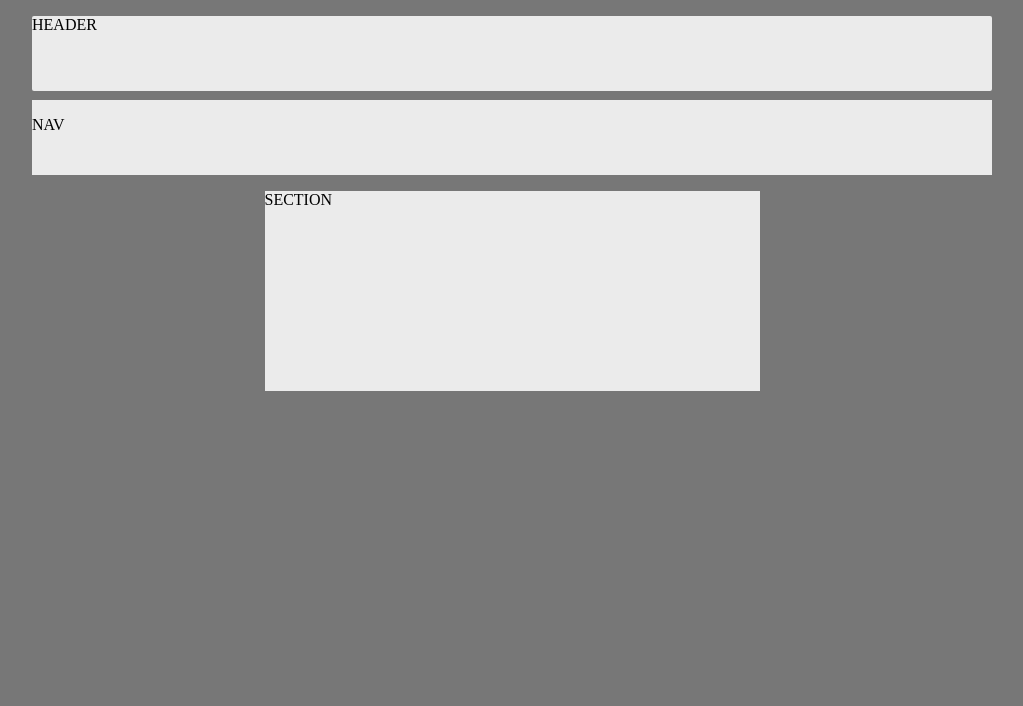
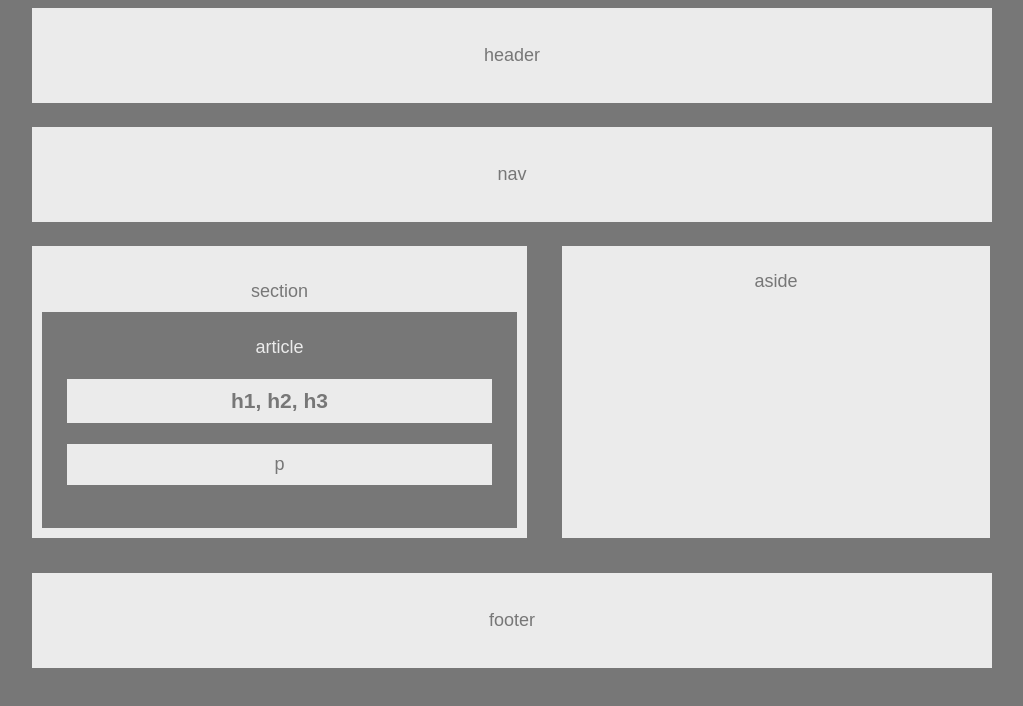
Before and after one commit to zkeesh/HW-Wireframe, a plain HTML site: page index.html in a window 1280 px wide. Shown: the whole page, without its empty margins (128-1151 px from the left). Drawn offline with Linux system fonts and the light colour scheme.

Commit message:
updated two main files

```diff
--- a/index.html
+++ b/index.html
@@ -4,21 +4,45 @@
 	<link rel="stylesheet" type="text/css" href="style.css">
 </head>
 <body>
-	<section class="top">
 
-		<div class="header">
-			<p>HEADER</p>
-		</div>
+<div class="container">
 
-		<div class="nav">
-			<p>NAV</p>
-		</div>
 
-	</section>
 
-	<div class="section">
-		<p>SECTION</p>
+	<header class="box">header</header>
+	<nav class="box">nav</nav>
+
+	<div id="middle">
+		<section class="clearfix">
+			section
+			<article>
+				article
+				<div class="light-grey">
+					<h1 class="padding">h1, h2, h3</h1>
+				</div>
+
+				<p class="light-grey padding">
+					p
+				</p>
+			</article>
+		</section>
+
+		<aside class="light-grey">
+			aside
+		</aside>
+
+		<div class="clear"></div>
+
 	</div>
 
+	<footer class="box">
+		footer
+	</footer>
+
+</div>
+
+
+
 </body>
+
 </html>
--- a/style.css
+++ b/style.css
@@ -1,30 +1,68 @@
 body {
 	background-color: #777;
+	font-family: 'Arial', 'Helvetica Neue', Helvetica, sans-serif;
+	font-size: 18px;
 }
 
-.top {
-	width: 960px;
-	height: 75px;
-	background-color: #ebebeb;
+.container {
+	width:  960px;
 	margin: auto;
-	border-color: black;
-	border-radius: 2px;
+	/*background-color: red;*/
 }
 
-.nav {
-	width: 960px;
-	height: 75px;
+.box {
 	background-color: #ebebeb;
-	margin-top: 50px;
-	position: fixed;
-	border-color: black;
-	border-style: bold;
+    text-align: center;
+    padding: 37px;
+    font-family: 'Arial', 'Helvetica Neue', Helvetica, sans-serif;
+    font-size: 18px;
+    color: #777;
+    margin-bottom: 24px;
 }
 
-.section {
+.light-grey {
+	background-color: #ebebeb;
+	color: #777;
+}
+
+.padding {
+	padding:10px;
+}
+
+section {
 	width: 495px;
-	height: 200px;
+	float: left;
 	background-color: #ebebeb;
-	margin: auto;
-	margin-top: 100px;
+	font-family: 'Arial', 'Helvetica Neue', Helvetica, sans-serif;
+	font-size: 18px;
+	text-align: center;
+	padding-top: 35px;
+	color: #777;
+
 }
+
+article	{
+	background-color: #777;
+	margin: 10px;
+	padding: 25px;
+	color: #ebebeb;
+}
+
+footer {
+	margin-top: 35px;
+}
+
+
+aside	{
+    float: left;
+    width: 428px;
+    height: 267px;
+    background-color: green;
+    margin-left: 35px;
+    text-align: center;
+    padding-top: 25px;
+}
+
+.clear {
+	clear: both;
+}
```
